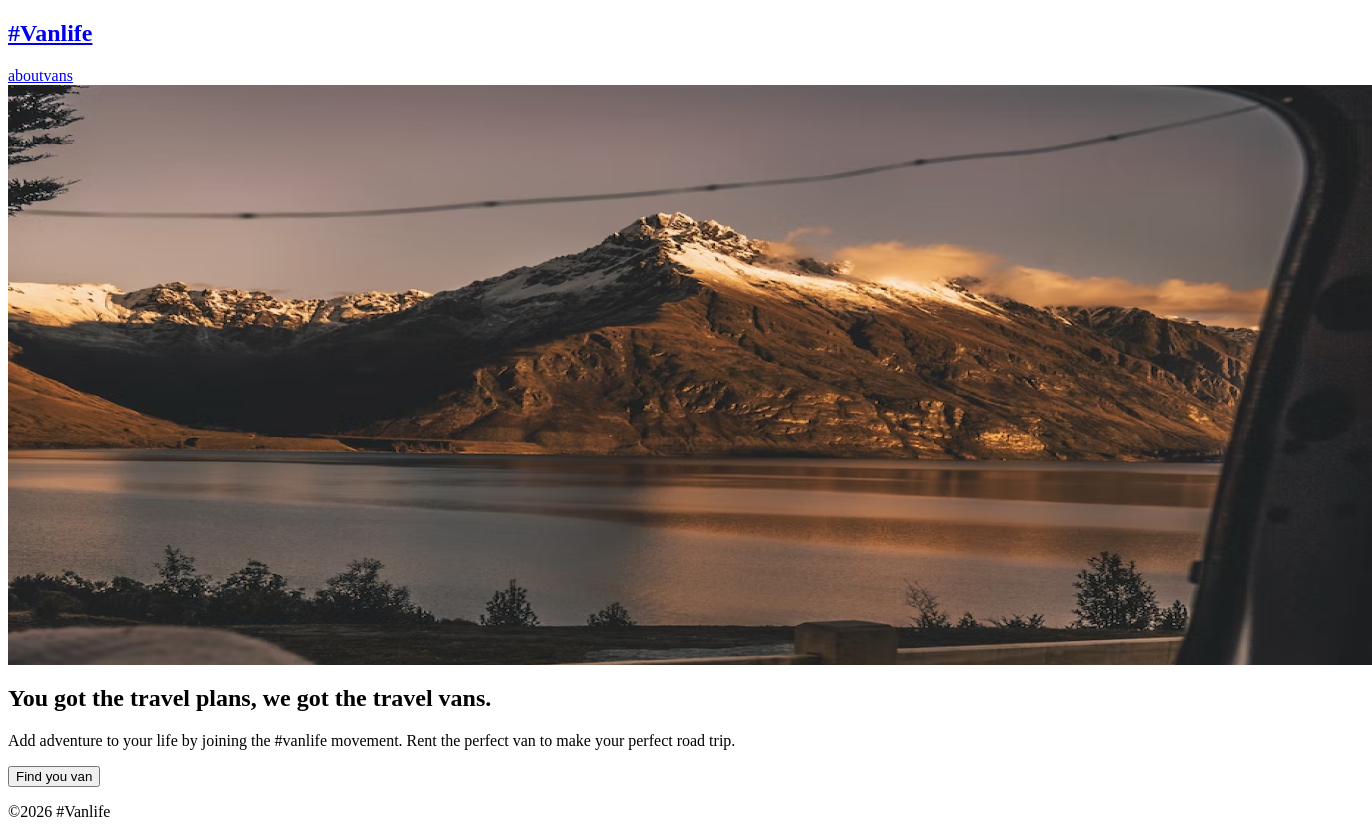
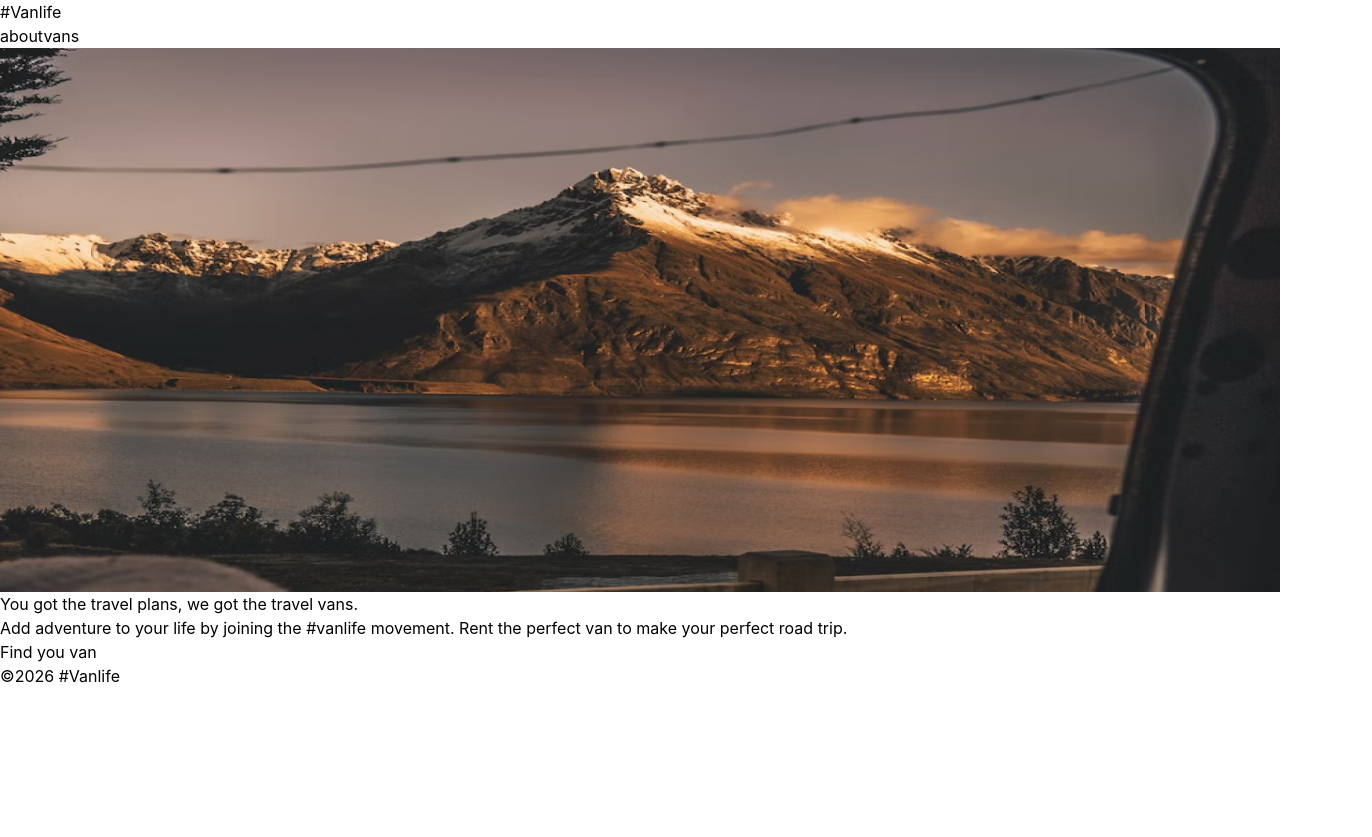
Before and after one commit to jabo-arnold-landry/vanlife-exercises, a React (Vite) app: page / in a window 1280 px wide. Shown: the whole page, 1372 px wide, since content can reach past the window. After the commit the page ends 800 px from the top, so only its background shows below. Built offline with nearby package versions, Linux system fonts and the light colour scheme.

Commit message:
add the packages and library to help styling the components and elements

```diff
--- a/package.json
+++ b/package.json
@@ -10,12 +10,16 @@
     "preview": "vite preview"
   },
   "dependencies": {
+    "@tailwindcss/cli": "^4.2.3",
+    "@tailwindcss/vite": "^4.2.3",
     "class-variance-authority": "^0.7.1",
+    "clsx": "^2.1.1",
     "immer": "^11.1.4",
     "react": "^19.2.4",
     "react-dom": "^19.2.4",
     "react-router-dom": "^7.14.1",
-    "tailwind-merge": "^3.5.0"
+    "tailwind-merge": "^3.5.0",
+    "tailwindcss": "^4.2.3"
   },
   "devDependencies": {
     "@babel/core": "^7.29.0",
--- a/src/index.css
+++ b/src/index.css
@@ -1,3 +1 @@
-img {
-  display: block;
-}
+@import 'tailwindcss'
```
Also changed, not shown: 1 other file (tests, documents, lock files or other folders).
